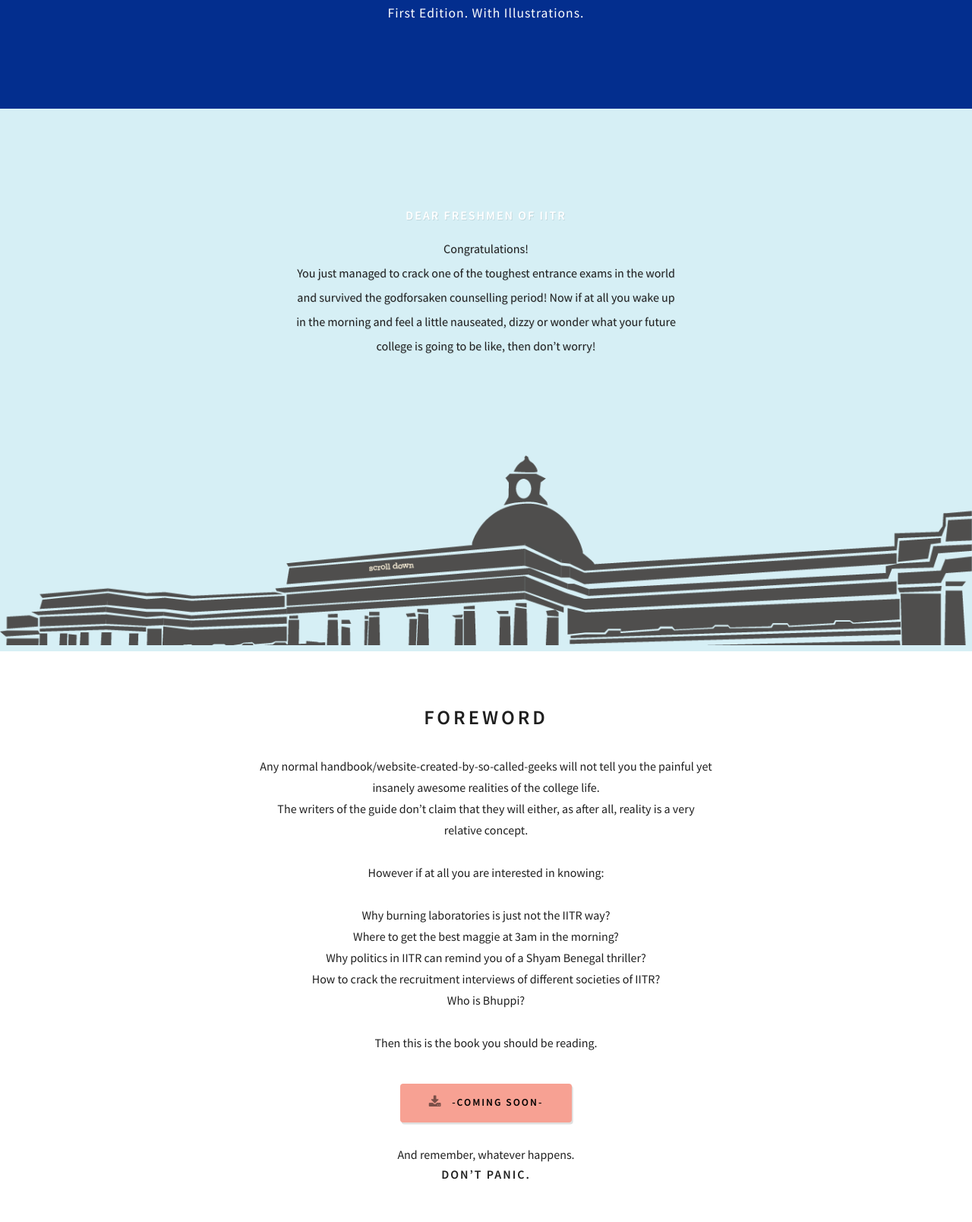
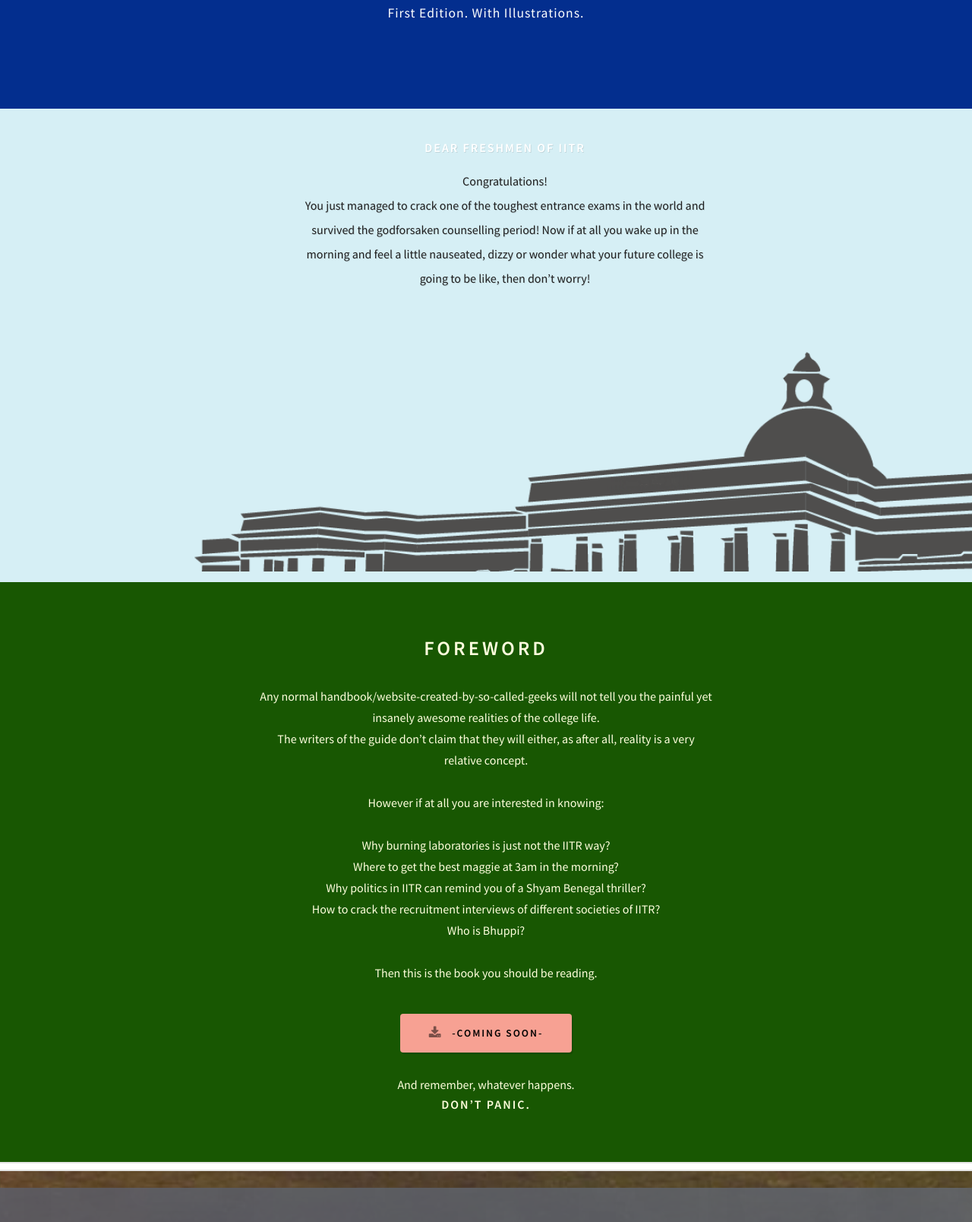
Before and after one commit to wona/guide, a plain HTML site: page index.html in a window 1280 px wide. Shown: the part 623-2231 px from the top of the page at 76% size. Drawn offline with Linux system fonts and the light colour scheme.

Commit message:
changed the design further, cropped the photo

```diff
--- a/css/style-desktop.css
+++ b/css/style-desktop.css
@@ -293,7 +293,7 @@
 			font-size: 1.2em;
 			line-height: 1.5em;
 			letter-spacing: 1px;
-			color: #E7E7E7;
+			color: #800000;
 		}
 
 		#banner-wrapper h2
--- a/css/style.css
+++ b/css/style.css
@@ -1002,10 +1002,10 @@
 		margin-left:0px;
 		margin: auto;
 		text-align:center;
-		padding-top:10%;
-		padding-bottom: 10%;
+		padding-top:3%;
+		padding-bottom: 30%;
 		padding-left: 50px;
-		padding-right: 50px;
+		/*padding-right: 50px;*/
 		position: relative;
 		text-align: center;
 		/*background: rgba(83, 96, 216, 0.76);
@@ -1018,15 +1018,20 @@
 	}
 
 	 #introduction-wrapper img{
-	 	width: 100%;
 	 	padding-bottom: 0px;
+	 	/*position: relative;
 	 	margin-bottom: 0px;
+	 	margin-right: -27%;*/
+	 	position:absolute;
+	 	bottom:1%;
+	 	right:0px;
+	 	width:80%;
 	 }
 	#banner-wrapper
 	{
 		position: relative;
 		overflow: hidden;
-		color: #fff;
+		color: #800000;
 		text-align: center;
 		border-top: solid 2px #e5e5e5;
 		border-bottom: solid 2px #e5e5e5;
@@ -1041,11 +1046,13 @@
 
 			opacity: 0.9;
 			padding: 3em 0;
+			color:#800000;
 }
 
 		#banner-wrapper p
 		{
 			text-align: center;
+			color:#800000;
 		}
 
 	#features-wrapper
@@ -1071,10 +1078,14 @@
 		position: relative;
 		overflow: hidden;
 		/*background: rgba(255, 255, 255, 1);*/
-		background:#FFF;
+		background:#185702;
 		font-weight: 500;
+		color:#ffffdd;
 	}
-
+	#main-wrapper p
+	{
+		color:#ffffdd;
+	}
 	#footer-wrapper
 	{
 		padding: 10px 10px;
@@ -1244,6 +1255,7 @@
 		#banner p
 		{
 			font-weight: 400;
+			color:#800000;
 		}
 
 		#banner strong
--- a/index.html
+++ b/index.html
@@ -60,7 +60,7 @@
 
 								</p>
 						</div>
-						<img src="./images/building.png">
+						<img src="./images/building3.png">
 					</div>
 			</div>
 
```
Also changed, not shown: images/building.png (deleted), images/building3.png (added).
